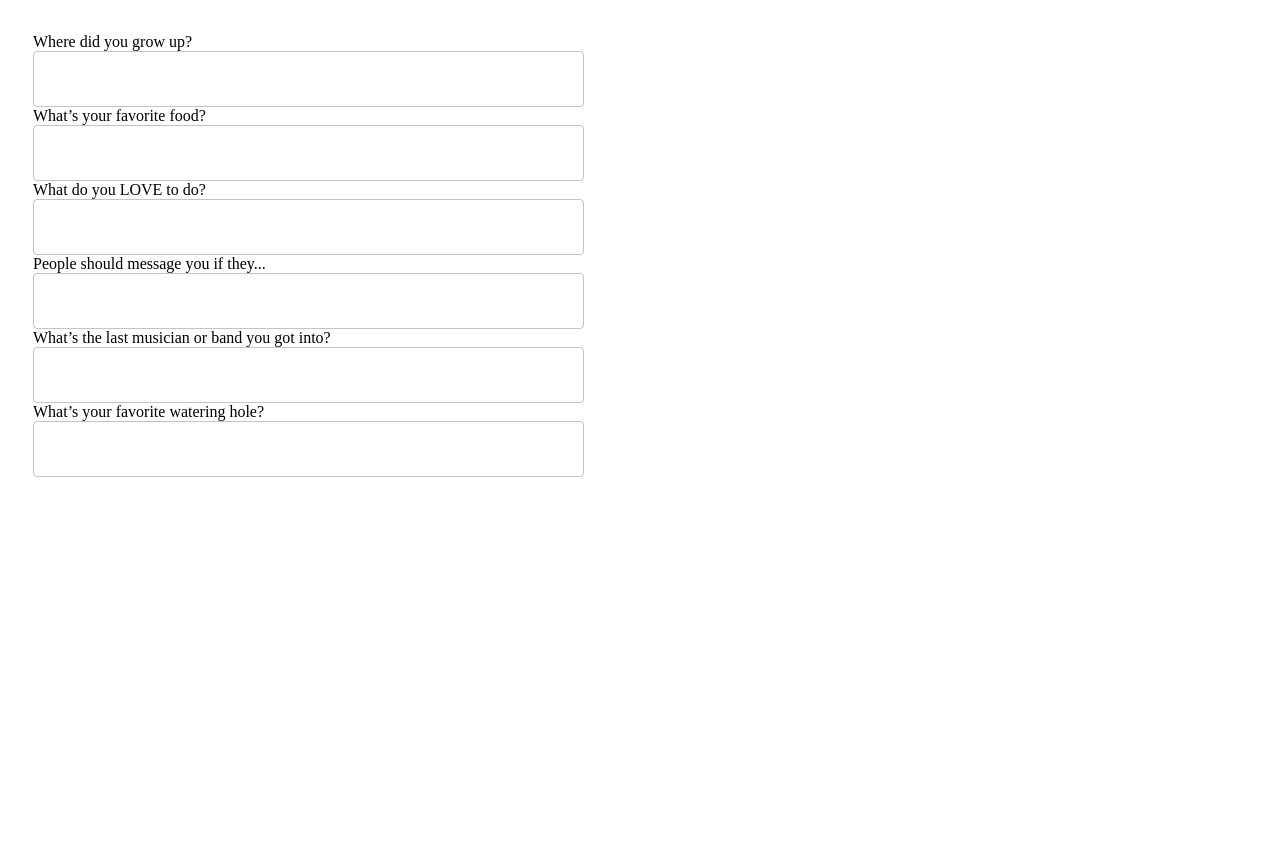
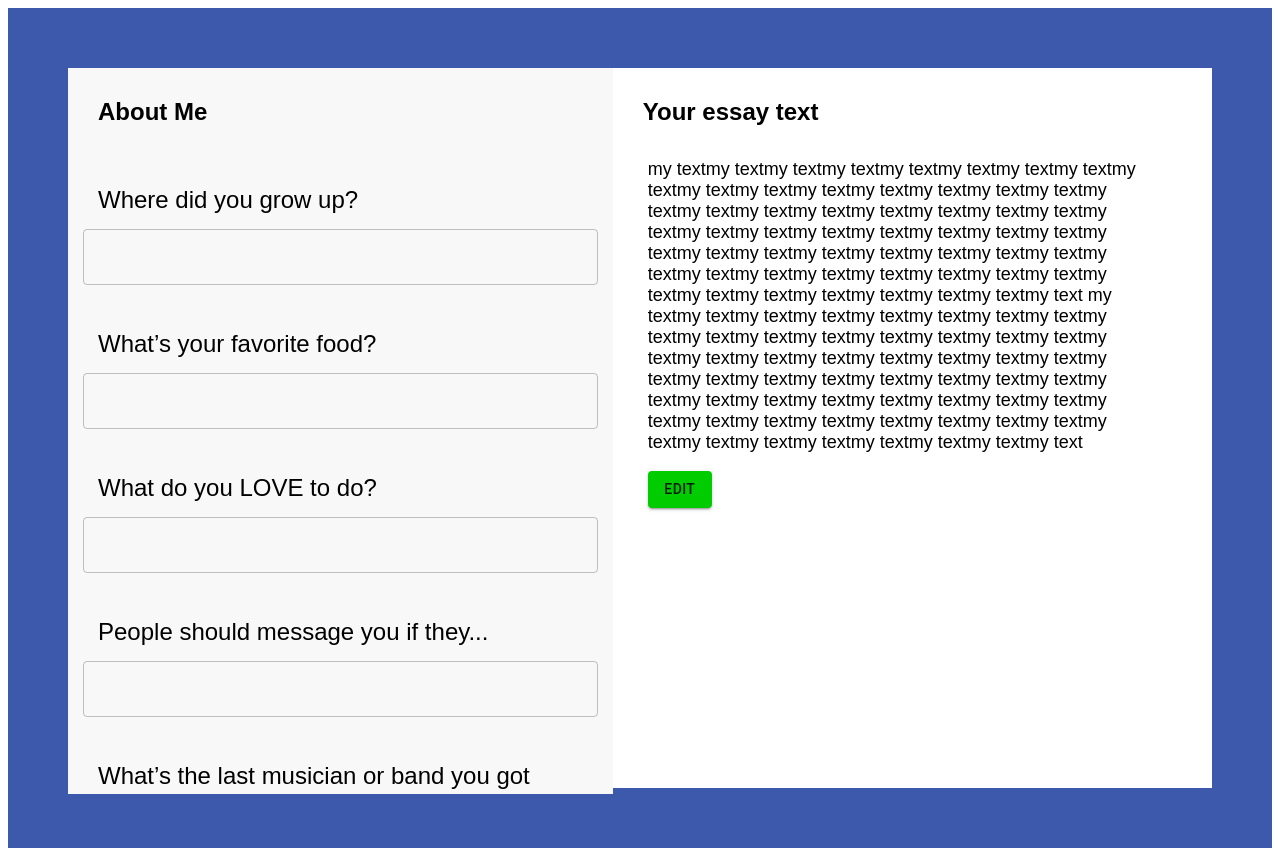
Before and after one commit to Sourabh25495/OKC-Application, a React app: page / in a window 1280 px wide. Before the commit the page ends 800 px from the top, so only its background shows below. Built offline with nearby package versions, Linux system fonts and the light colour scheme.

Commit message:
OKC basic layout

```diff
--- a/package.json
+++ b/package.json
@@ -4,6 +4,7 @@
   "private": true,
   "dependencies": {
     "@material-ui/core": "^4.11.0",
+    "@material-ui/styles": "^4.10.0",
     "node-sass": "4.12.0",
     "prop-types": "15.7.2",
     "react": "16.9.0",
--- a/src/components/App.scss
+++ b/src/components/App.scss
@@ -1,21 +1,40 @@
 .match-area {
-  padding: 20px;
+  //padding: 20px;
   display: block;
-  color: green($color: #000000)
+  color: green($color: #000000);
+  border-style: solid;
+  border-width: 60px;
+  border-color: #3D59AB;
+  height: 90vh;
 }
 
-.essay-page-container{
+.essay-page-container {
   display: inline;
 }
 
 .form-container {
   display: inline-block;
   width: 45%;
-  padding: 5px;
-
+  background-color: #f8f8f8;
+  padding: 15px;
+  height: 87vh;
+  overflow-y: auto;
 }
 
 .essay-container {
   display: inline-block;
-  width: 45%
+  width: 45%;
+  padding: 15px;
+  height: 87vh;
+  overflow-y: auto;
 }
+
+.label {
+  padding: 15px;
+  font-size: 24px;
+  font-family: Arial;
+}
+
+.edit-button{
+  padding-left: 20px;
+}
--- a/src/components/InputComponent/InputComponent.js
+++ b/src/components/InputComponent/InputComponent.js
@@ -2,12 +2,11 @@ import React from "react";
 import { TextField } from "@material-ui/core";
 
 export const InputComponent = ({ label }) => {
-  console.log("label", label);
   return (
-    <div style={{ display: "grid" }}>
-      <>
+    <div style={{ display: "grid", paddingTop: "30px" }}>
+      <div className="label">
         <label>{label}</label>
-      </>
+      </div>
       <>
         <TextField variant="outlined" />
       </>
--- a/src/components/SelfSpace.js
+++ b/src/components/SelfSpace.js
@@ -1,22 +1,56 @@
 import React from "react";
 import { InputComponent } from "./InputComponent";
 import { COPY } from "../constants";
+import { Button } from "@material-ui/core";
+import { useStyles } from "./styles";
+
 const SelfSpace = () => {
-    const fieldLabels = Object.values(COPY);
-    console.log("FIELD_NAMES", fieldLabels)
+  const fieldLabels = Object.values(COPY);
+  const classes = useStyles();
   return (
     <div className="essay-page-container">
       <div className="form-container">
-          {Array.isArray(fieldLabels) && fieldLabels.map(currentLabel => (
-            <InputComponent label={currentLabel}/>
-          )
-
-        )}
-
+        <div className="label">
+          <b>About Me</b>
+        </div>
+        <div>
+          {Array.isArray(fieldLabels) &&
+            fieldLabels.map((currentLabel) => (
+              <div key={currentLabel}>
+                <InputComponent label={currentLabel} />
+              </div>
+            ))}
+        </div>
       </div>
       <div className="essay-container">
-        {/* <InputComponent />
-        <InputComponent /> */}
+        <div className="label">
+          <b>Your essay text</b>
+        </div>
+        <div
+          style={{ paddingLeft: "20px", fontFamily: "arial", fontSize: "18px" }}
+        >
+          <p>
+            my textmy textmy textmy textmy textmy textmy textmy textmy textmy
+            textmy textmy textmy textmy textmy textmy textmy textmy textmy
+            textmy textmy textmy textmy textmy textmy textmy textmy textmy
+            textmy textmy textmy textmy textmy textmy textmy textmy textmy
+            textmy textmy textmy textmy textmy textmy textmy textmy textmy
+            textmy textmy textmy textmy textmy textmy textmy textmy textmy
+            textmy text
+            my textmy textmy textmy textmy textmy textmy textmy textmy textmy
+            textmy textmy textmy textmy textmy textmy textmy textmy textmy
+            textmy textmy textmy textmy textmy textmy textmy textmy textmy
+            textmy textmy textmy textmy textmy textmy textmy textmy textmy
+            textmy textmy textmy textmy textmy textmy textmy textmy textmy
+            textmy textmy textmy textmy textmy textmy textmy textmy textmy
+            textmy text
+          </p>
+        </div>
+        <div className="edit-button">
+          <Button variant="contained" className={classes.edit}>
+            Edit
+          </Button>
+        </div>
       </div>
     </div>
   );
--- /dev/null
+++ b/src/components/styles.js
@@ -0,0 +1,7 @@
+import { makeStyles } from '@material-ui/core/styles';
+
+export const useStyles = makeStyles((theme) => ({
+  edit: {
+    backgroundColor: "#00CC00",
+  },
+}));
```
